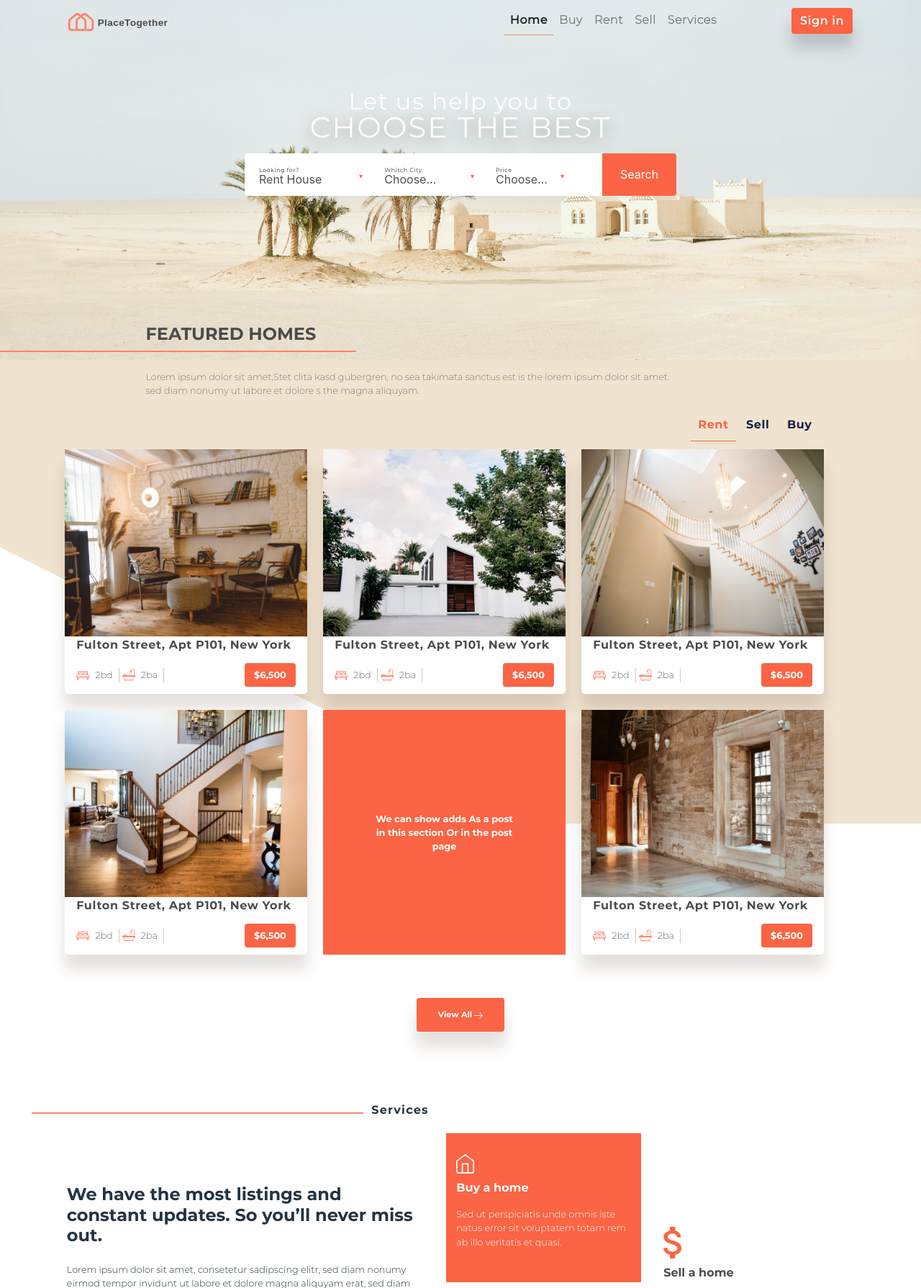
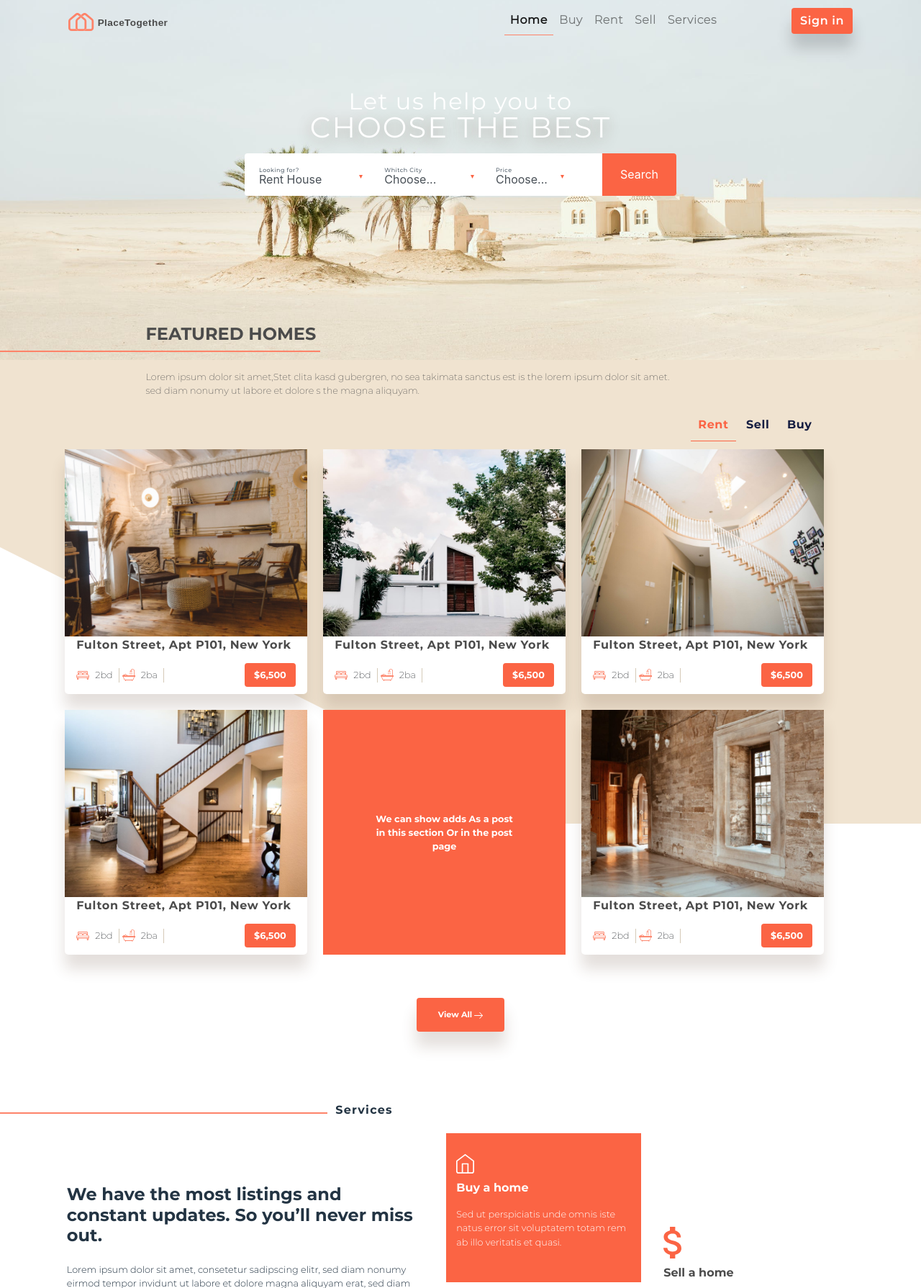
Before and after one commit to azzeddine05/real_estate, a Symfony app: template templates/home/index.html.twig in a window 1280 px wide. Shown: the top 1789 px of the page at 72% size. Run offline with Twig, Linux system fonts and the light colour scheme; the template is opened without the code that fills it, so the values that code supplies are empty; some libraries are stand-ins or nearby versions.

Commit message:
add .htaccess file

```diff
--- a/composer.json
+++ b/composer.json
@@ -13,6 +13,7 @@
         "easycorp/easyadmin-bundle": "^3.1",
         "phpdocumentor/reflection-docblock": "^5.2",
         "sensio/framework-extra-bundle": "^5.1",
+        "symfony/apache-pack": "^1.0",
         "symfony/asset": "4.4.*",
         "symfony/console": "4.4.*",
         "symfony/dotenv": "4.4.*",
--- a/public/css/style.css
+++ b/public/css/style.css
@@ -141,7 +141,7 @@
     height: 1px;
     border: 1px solid #FE8369;
     opacity: 1;
-    margin: 0 0 0 -20px;
+    margin: 0 0 0 -70px;
 }
 
 .v-separator {
```
Also changed, not shown: public/.htaccess (added), 2 other files.
